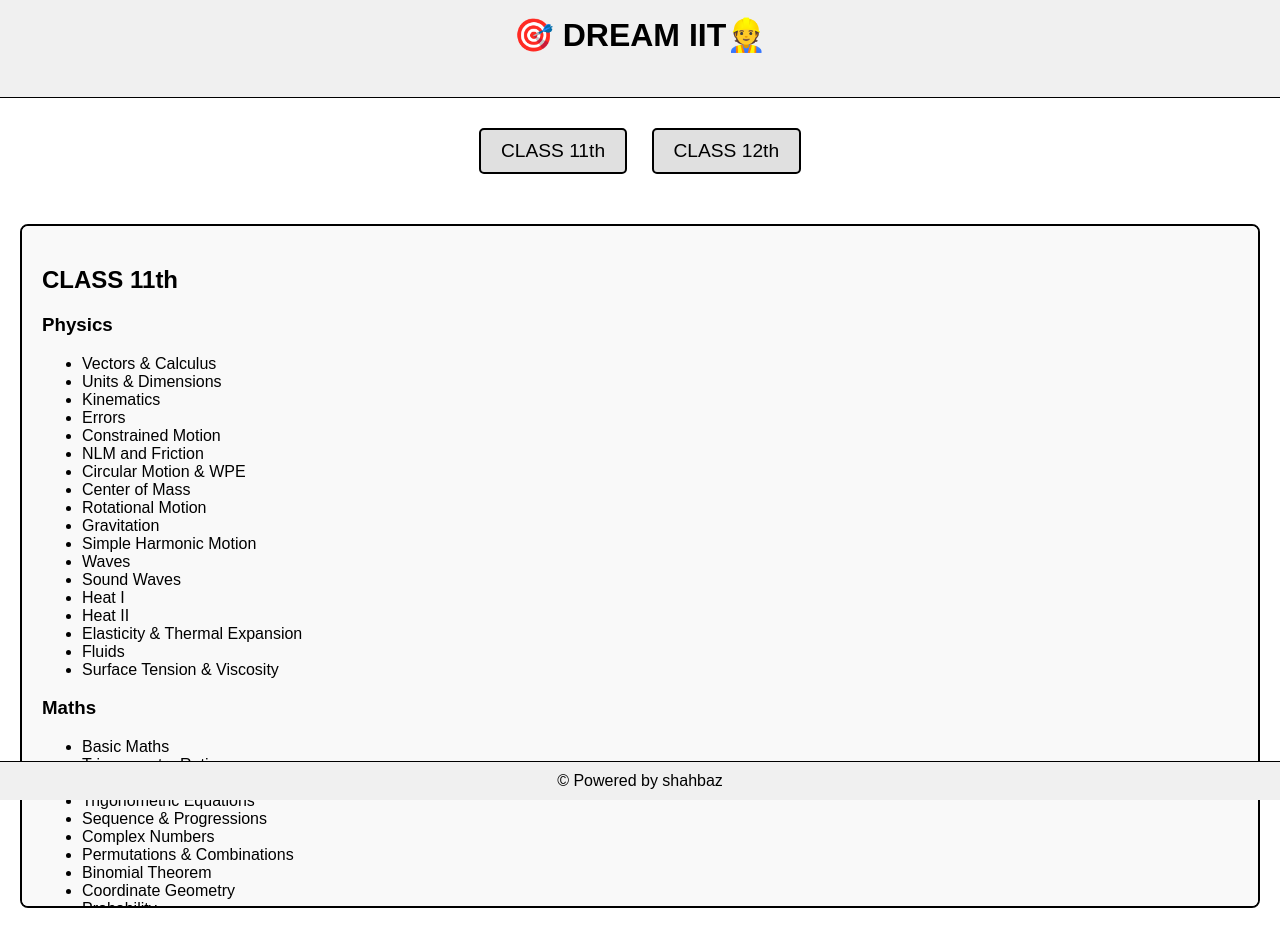
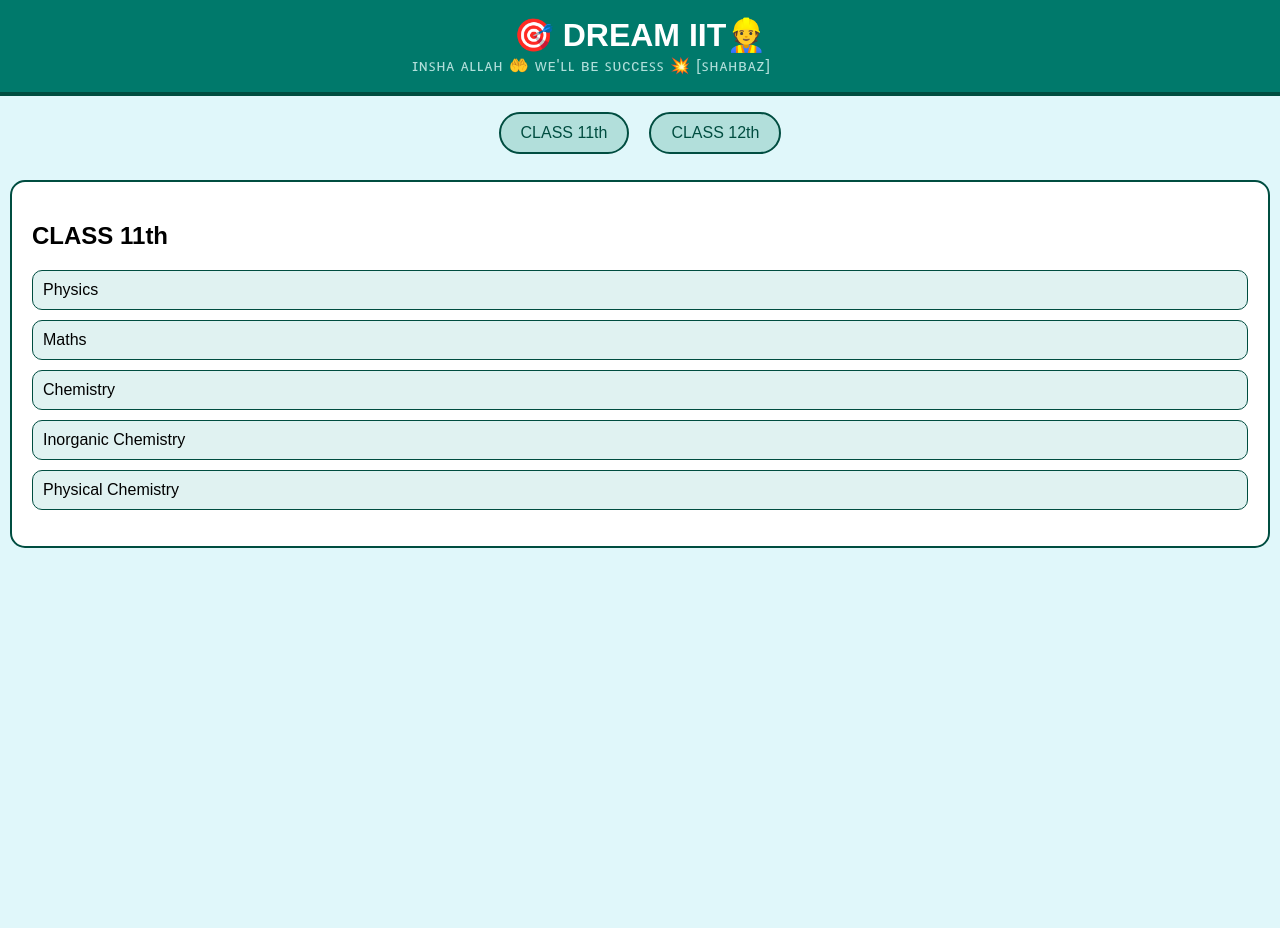
Before and after one commit to msawsbz/DREAM-IIT-2025, a plain HTML site: page index.html in a window 1280 px wide. Both pictures are taken after a click on the link "CLASS 11th". After the commit the page ends 800 px from the top, so only its background shows below. Drawn offline with Linux system fonts and the light colour scheme.

Commit message:
Add files via upload

```diff
--- a/index.html
+++ b/index.html
@@ -9,27 +9,29 @@
             font-family: 'Arial', sans-serif;
             margin: 0;
             padding: 0;
-            background: #ffffff; /* White background */
+            background: #e0f7fa; /* Light ocean color background */
             color: #000000; /* Black text */
+            box-sizing: border-box;
         }
         header {
-            background: #f0f0f0; /* Light gray background for header */
-            color: #000000; /* Black text */
-            padding: 1em 0;
+            background: #00796b; /* Deep teal background for header */
+            color: #ffffff; /* White text */
+            padding: 1em;
             text-align: center;
-            position: relative;
-            border-bottom: 1px solid #000000; /* Black border at the bottom */
+            border-bottom: 4px solid #004d40; /* Darker teal border at the bottom */
         }
         header h1 {
             margin: 0;
             font-size: 2em;
-            color: #000000; /* Black text */
+            font-weight: 700;
+            color: #ffffff; /* White text */
         }
         header p {
             margin: 0;
-            color: #666666; /* Medium gray text */
-            animation: textSlide 10s infinite;
-            font-size: 1.2em;
+            color: #b2dfdb; /* Light cyan text */
+            animation: textSlide 15s infinite;
+            font-size: 1em;
+            letter-spacing: 1px;
         }
         @keyframes textSlide {
             0% { transform: translateX(100%); }
@@ -38,70 +40,110 @@
         }
         nav {
             text-align: center;
-            margin: 20px;
+            margin: 10px 0;
         }
         nav ul {
             list-style: none;
             padding: 0;
+            display: flex;
+            justify-content: center;
+            flex-wrap: wrap;
         }
         nav ul li {
-            margin: 10px 0;
+            margin: 0 10px;
         }
         nav ul li a {
-            color: #000000; /* Black text */
+            color: #004d40; /* Dark teal text */
             text-decoration: none;
-            font-size: 1.2em;
+            font-size: 1em;
             display: inline-block;
             padding: 10px 20px;
-            background: #e0e0e0; /* Light gray background */
-            border-radius: 5px;
-            transition: background 0.3s, color 0.3s;
+            background: #b2dfdb; /* Light cyan background */
+            border-radius: 25px;
+            transition: background 0.3s, color 0.3s, transform 0.3s;
+            border: 2px solid #004d40; /* Dark teal border */
         }
         nav ul li a:hover {
-            background: #cccccc; /* Slightly darker gray */
-            color: #000000; /* Black text */
+            background: #004d40; /* Dark teal background on hover */
+            color: #ffffff; /* White text */
+            transform: scale(1.1); /* Slightly enlarge the button */
         }
         .container {
-            padding: 20px;
+            padding: 10px;
+            max-width: 100%;
+            margin: 0 auto;
+            box-sizing: border-box;
         }
         .section-content {
             display: none;
-            background: #f9f9f9; /* Very light gray background */
+            background: #ffffff; /* White background */
             padding: 20px;
-            border-radius: 8px;
+            border-radius: 15px;
             color: #000000; /* Black text */
-            max-height: 80vh;
-            overflow-y: auto;
-            border: 2px solid #000000; /* Black border */
+            border: 2px solid #004d40; /* Dark teal border */
         }
         .section-content.active {
             display: block;
         }
-        .modal-trigger {
-            display: inline-block;
-            color: #000000; /* Black text */
-            background: #e0e0e0; /* Light gray background */
-            text-decoration: none;
-            padding: 10px 20px;
-            border-radius: 5px;
+        .subject-list, .chapter-list {
+            list-style: none;
+            padding: 0;
+        }
+        .subject-list li, .chapter-list li {
+            margin: 10px 0;
+            padding: 10px;
+            border: 1px solid #004d40; /* Dark teal border */
+            border-radius: 10px;
+            cursor: pointer;
+            transition: background 0.3s, transform 0.3s;
+            background: #e0f2f1; /* Light teal background */
+        }
+        .subject-list li:hover, .chapter-list li:hover {
+            background: #004d40; /* Dark teal background on hover */
+            color: #ffffff; /* White text */
+            transform: scale(1.05); /* Slightly enlarge the item */
+        }
+        .chapter-list {
+            display: none;
+            max-height: 0;
+            overflow: hidden;
+            transition: max-height 0.5s ease-out;
+        }
+        .chapter-list.active {
+            display: block;
+            max-height: 500px; /* Adjust based on content */
+        }
+
+        @media (max-width: 768px) {
+            header h1 {
+                font-size: 1.5em;
+            }
+            header p {
+                font-size: 0.9em;
+            }
+            nav ul li a {
+                font-size: 0.9em;
+                padding: 8px 16px;
+            }
+        }
+
+        @media (max-width: 480px) {
+            header h1 {
                 font-size: 1.2em;
-            margin: 10px;
-            transition: background 0.3s, color 0.3s;
-            border: 2px solid #000000; /* Black border */
             }
-        .modal-trigger:hover {
-            background: #cccccc; /* Slightly darker gray */
-            color: #000000; /* Black text */
+            header p {
+                font-size: 0.8em;
             }
-        footer {
-            background: #f0f0f0; /* Light gray background */
-            color: #000000; /* Black text */
-            text-align: center;
-            padding: 10px 0;
-            position: fixed;
-            width: 100%;
-            bottom: 0;
-            border-top: 1px solid #000000; /* Black border at the top */
+            nav ul {
+                flex-direction: column;
+            }
+            nav ul li {
+                margin: 5px 0;
+            }
+            nav ul li a {
+                font-size: 0.8em;
+                padding: 6px 12px;
+            }
         }
     </style>
 </head>
@@ -111,13 +153,23 @@
         <p>ɪɴꜱʜᴀ ᴀʟʟᴀʜ 🤲 ᴡᴇ'ʟʟ ʙᴇ ꜱᴜᴄᴄᴇꜱꜱ 💥 [ꜱʜᴀʜʙᴀᴢ]</p>
     </header>
     <nav>
-        <a href="#" class="modal-trigger" data-target="class11-content">CLASS 11th</a>
-        <a href="#" class="modal-trigger" data-target="class12-content">CLASS 12th</a>
+        <ul>
+            <li><a href="#" class="modal-trigger" data-target="class11-content">CLASS 11th</a></li>
+            <li><a href="#" class="modal-trigger" data-target="class12-content">CLASS 12th</a></li>
+        </ul>
     </nav>
     <div class="container">
         <!-- CLASS 11 Content -->
         <div class="section-content" id="class11-content">
             <h2>CLASS 11th</h2>
+            <ul class="subject-list">
+                <li data-target="class11-physics">Physics</li>
+                <li data-target="class11-maths">Maths</li>
+                <li data-target="class11-chemistry">Chemistry</li>
+                <li data-target="class11-inorganic">Inorganic Chemistry</li>
+                <li data-target="class11-physical">Physical Chemistry</li>
+            </ul>
+            <div class="chapter-list" id="class11-physics">
                 <h3>Physics</h3>
                 <ul>
                     <li>Vectors & Calculus</li>
@@ -139,6 +191,8 @@
                     <li>Fluids</li>
                     <li>Surface Tension & Viscosity</li>
                 </ul>
+            </div>
+            <div class="chapter-list" id="class11-maths">
                 <h3>Maths</h3>
                 <ul>
                     <li>Basic Maths</li>
@@ -154,6 +208,8 @@
                     <li>Vector Algebra</li>
                     <li>3D Geometry</li>
                 </ul>
+            </div>
+            <div class="chapter-list" id="class11-chemistry">
                 <h3>Chemistry</h3>
                 <ul>
                     <li>Basic Principles</li>
@@ -164,6 +220,8 @@
                     <li>Carboxylic Acids</li>
                     <li>Amines</li>
                 </ul>
+            </div>
+            <div class="chapter-list" id="class11-inorganic">
                 <h3>Inorganic Chemistry</h3>
                 <ul>
                     <li>Periodic Table</li>
@@ -172,6 +230,8 @@
                     <li>P-Block Elements</li>
                     <li>Coordination Chemistry</li>
                 </ul>
+            </div>
+            <div class="chapter-list" id="class11-physical">
                 <h3>Physical Chemistry</h3>
                 <ul>
                     <li>States of Matter</li>
@@ -181,10 +241,19 @@
                     <li>Chemical Kinetics</li>
                 </ul>
             </div>
+        </div>
 
         <!-- CLASS 12 Content -->
         <div class="section-content" id="class12-content">
             <h2>CLASS 12th</h2>
+            <ul class="subject-list">
+                <li data-target="class12-physics">Physics</li>
+                <li data-target="class12-maths">Maths</li>
+                <li data-target="class12-organic">Organic Chemistry</li>
+                <li data-target="class12-inorganic">Inorganic Chemistry</li>
+                <li data-target="class12-physical">Physical Chemistry</li>
+            </ul>
+            <div class="chapter-list" id="class12-physics">
                 <h3>Physics</h3>
                 <ul>
                     <li>Electrostatics</li>
@@ -197,6 +266,8 @@
                     <li>Optics</li>
                     <li>Atomic Structure</li>
                 </ul>
+            </div>
+            <div class="chapter-list" id="class12-maths">
                 <h3>Maths</h3>
                 <ul>
                     <li>Functions</li>
@@ -210,7 +281,9 @@
                     <li>Probability Distributions</li>
                     <li>Vectors</li>
                 </ul>
-            <h3>Chemistry</h3>
+            </div>
+            <div class="chapter-list" id="class12-organic">
+                <h3>Organic Chemistry</h3>
                 <ul>
                     <li>Electrochemistry</li>
                     <li>Chemical Kinetics</li>
@@ -224,6 +297,8 @@
                     <li>Polymers</li>
                     <li>Chemistry in Everyday Life</li>
                 </ul>
+            </div>
+            <div class="chapter-list" id="class12-inorganic">
                 <h3>Inorganic Chemistry</h3>
                 <ul>
                     <li>Principles of Metallurgy</li>
@@ -232,6 +307,8 @@
                     <li>Coordination Compounds</li>
                     <li>Environmental Chemistry</li>
                 </ul>
+            </div>
+            <div class="chapter-list" id="class12-physical">
                 <h3>Physical Chemistry</h3>
                 <ul>
                     <li>Solid State</li>
@@ -242,17 +319,27 @@
                 </ul>
             </div>
         </div>
-    <footer>
-        &copy; Powered by shahbaz
-    </footer>
+    </div>
+
     <script>
-        document.querySelectorAll('.modal-trigger').forEach(trigger => {
-            trigger.addEventListener('click', function() {
-                const target = document.getElementById(this.getAttribute('data-target'));
-                document.querySelectorAll('.section-content').forEach(content => {
-                    content.classList.remove('active');
+        document.querySelectorAll('.modal-trigger').forEach(item => {
+            item.addEventListener('click', event => {
+                event.preventDefault();
+                const targetId = event.target.getAttribute('data-target');
+                document.querySelectorAll('.section-content').forEach(section => {
+                    section.classList.remove('active');
                 });
-                target.classList.add('active');
+                document.getElementById(targetId).classList.add('active');
+            });
+        });
+
+        document.querySelectorAll('.subject-list li').forEach(item => {
+            item.addEventListener('click', event => {
+                const targetId = event.target.getAttribute('data-target');
+                document.querySelectorAll('.chapter-list').forEach(chapter => {
+                    chapter.classList.remove('active');
+                });
+                document.getElementById(targetId).classList.add('active');
             });
         });
     </script>
```
Lines whose indentation alone changed are shown as unchanged.
